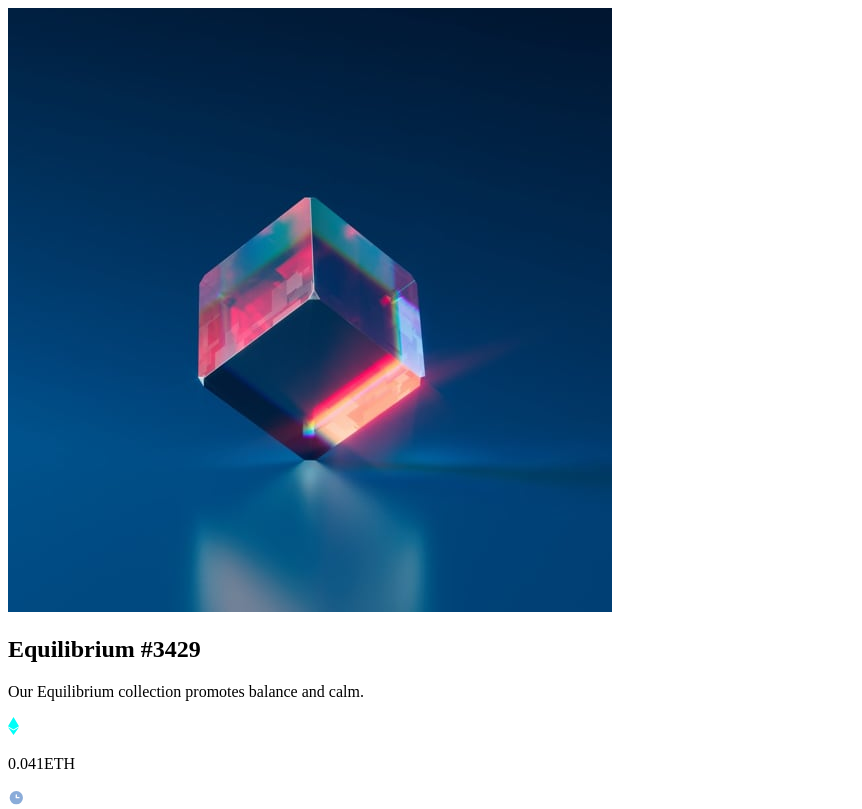
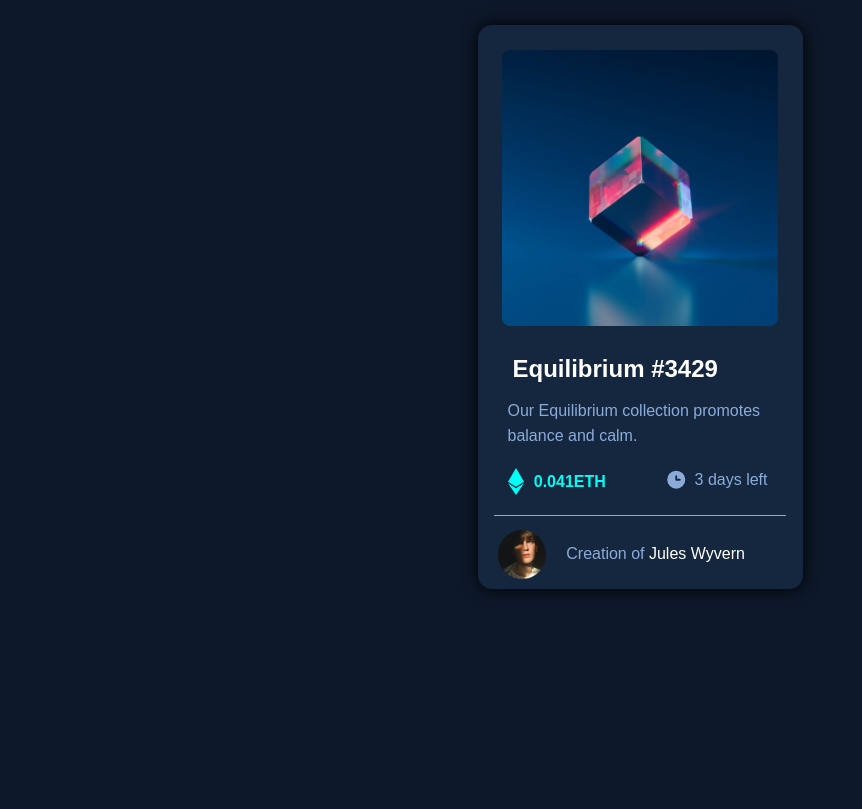
Before and after one commit to luiz-fg/nft-card, a plain HTML site: page index.html in a window 1280 px wide. Shown: the top 809 px of the page, without its empty margins (0-862 px from the left). Drawn offline with Linux system fonts and the light colour scheme; the site is published under a folder, as on GitHub Pages, so addresses that start at the root find nothing.

Commit message:
corrigindo caminho arquivo css

```diff
--- a/index.html
+++ b/index.html
@@ -5,8 +5,8 @@
   <meta charset="UTF-8">
   <meta http-equiv="X-UA-Compatible" content="IE=edge">
   <meta name="viewport" content="width=device-width, initial-scale=1.0">
-  <link rel="stylesheet" href="/css/style.css">
-  <link rel="shortcut icon" href="/images/favicon-32x32.png" type="image/x-icon">
+  <link rel="stylesheet" href="css/style.css">
+  <link rel="shortcut icon" href="images/favicon-32x32.png" type="image/x-icon">
   <title>nft card</title>
 </head>
 
```
